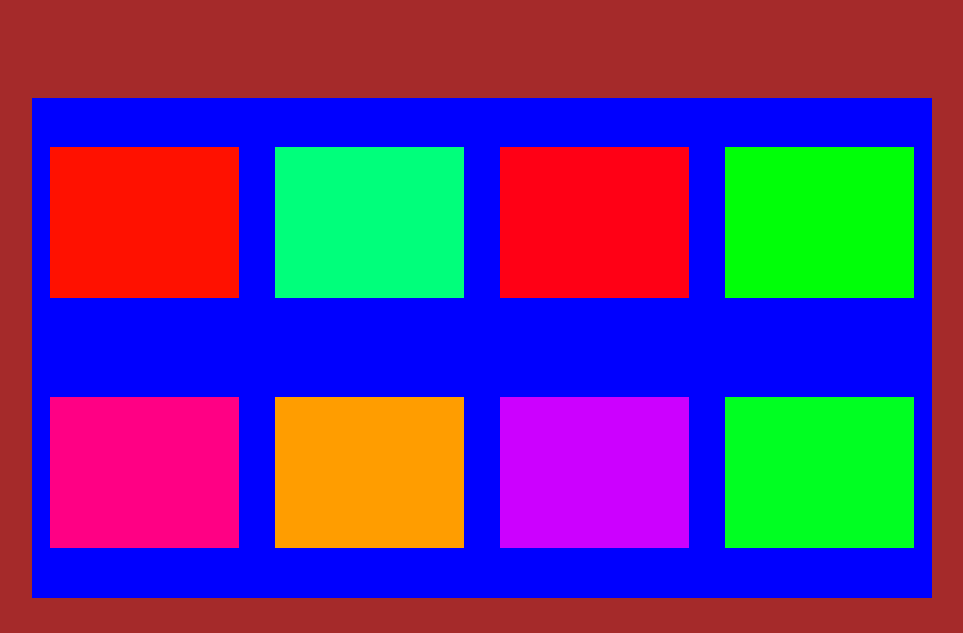
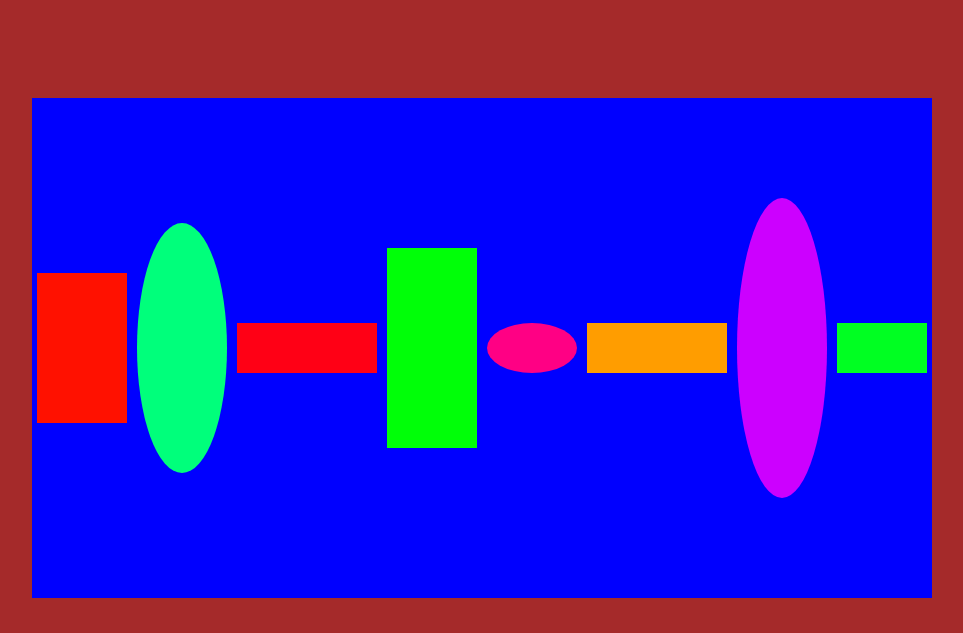
Before and after one commit to michaelwhendrix/picasso-painting, a plain HTML site: page index.html in a window 1280 px wide. Shown: the part 87-720 px from the top of the page, without its empty margins (158-1121 px from the left). Drawn offline with Linux system fonts and the light colour scheme.

Commit message:
Styling for multiple media and canvas objects

```diff
--- a/styles.css
+++ b/styles.css
@@ -11,9 +11,7 @@ header {
 }
 #canvas {
     display: flex;
-    flex-flow: row wrap;
-    flex-wrap: wrap;
-    justify-content: space-around;
+    flex-direction: row;
     align-items: center;
     height: 500px;
     width: 900px;
@@ -25,50 +23,59 @@ header {
     justify-content:space-around;
     align-items: center;
     height: 8cm;
-    width: 12cm;
+    width: 350px;
     background-color: lightsalmon;
 }
 input {
-    width: 10cm;
+    width: 8cm;
+}
+div {
+    margin: 0px 5px;
 }
 div:nth-child(1) {
-    height: 4cm;
-    width: 5cm;
+    height: 30%;
+    width: 10%;
     background-color:rgb(255, 17, 0);
 }
 div:nth-child(2) {
-    height: 4cm;
-    width: 5cm;
+    height: 50%;
+    width: 10%;
+    border-radius: 50%;
     background-color:rgb(0, 255, 123);
 }
 div:nth-child(3) {
-    height: 4cm;
-    width: 5cm;
+    height: 10%;
+    width: 10%;
+    flex-grow: 2;
     background-color:rgb(255, 0, 21);
 }
 div:nth-child(4) {
-    height: 4cm;
-    width: 5cm;
+    height: 40%;
+    width: 10%;
     background-color:rgb(0, 255, 8);
 }
 div:nth-child(5) {
-    height: 4cm;
-    width: 5cm;
+    height: 10%;
+    width: 10%;
+    border-radius: 50%;
     background-color:rgb(255, 0, 132);
 }
 div:nth-child(6) {
-    height: 4cm;
-    width: 5cm;
+    display: flex;
+    flex-grow: 2;
+    height: 10%;
+    width: 10%;
     background-color:rgb(255, 157, 0);
 }
 div:nth-child(7) {
-    height: 4cm;
-    width: 5cm;
+    height: 60%;
+    width: 10%;
+    border-radius: 50%;
     background-color:rgb(204, 0, 255);
 }
 div:nth-child(8) {
-    height: 4cm;
-    width: 5cm;
+    height: 10%;
+    width: 10%;
     background-color:rgb(0, 255, 34);
 }
 
@@ -82,7 +89,7 @@ footer {
     }
     #canvas {
         height: 500px;
-        width: 700px;
+        width: 600px;
     }
 }
 @media screen and (max-width:480px){
```
Also changed, not shown: welcome.html (+1 -0 lines).
